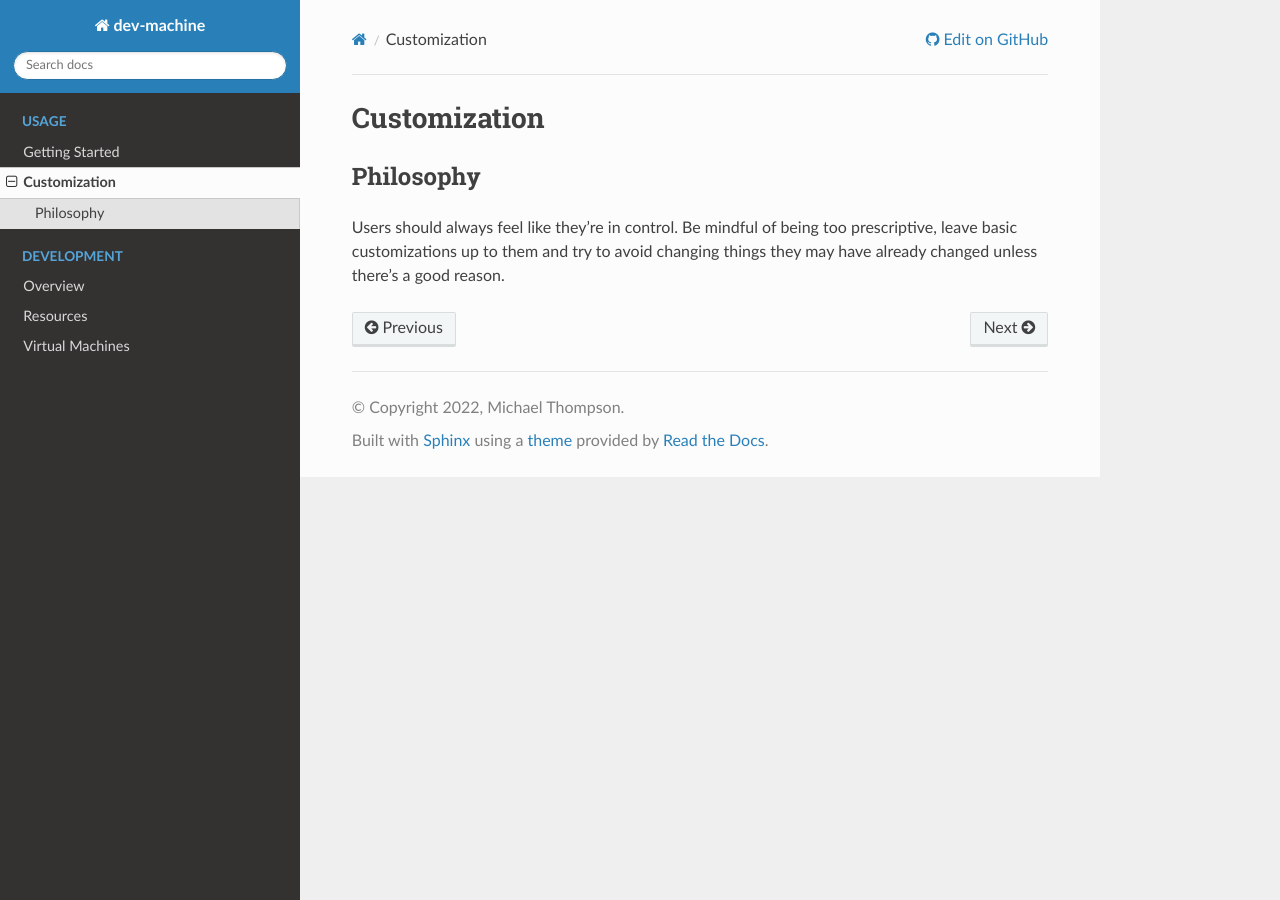
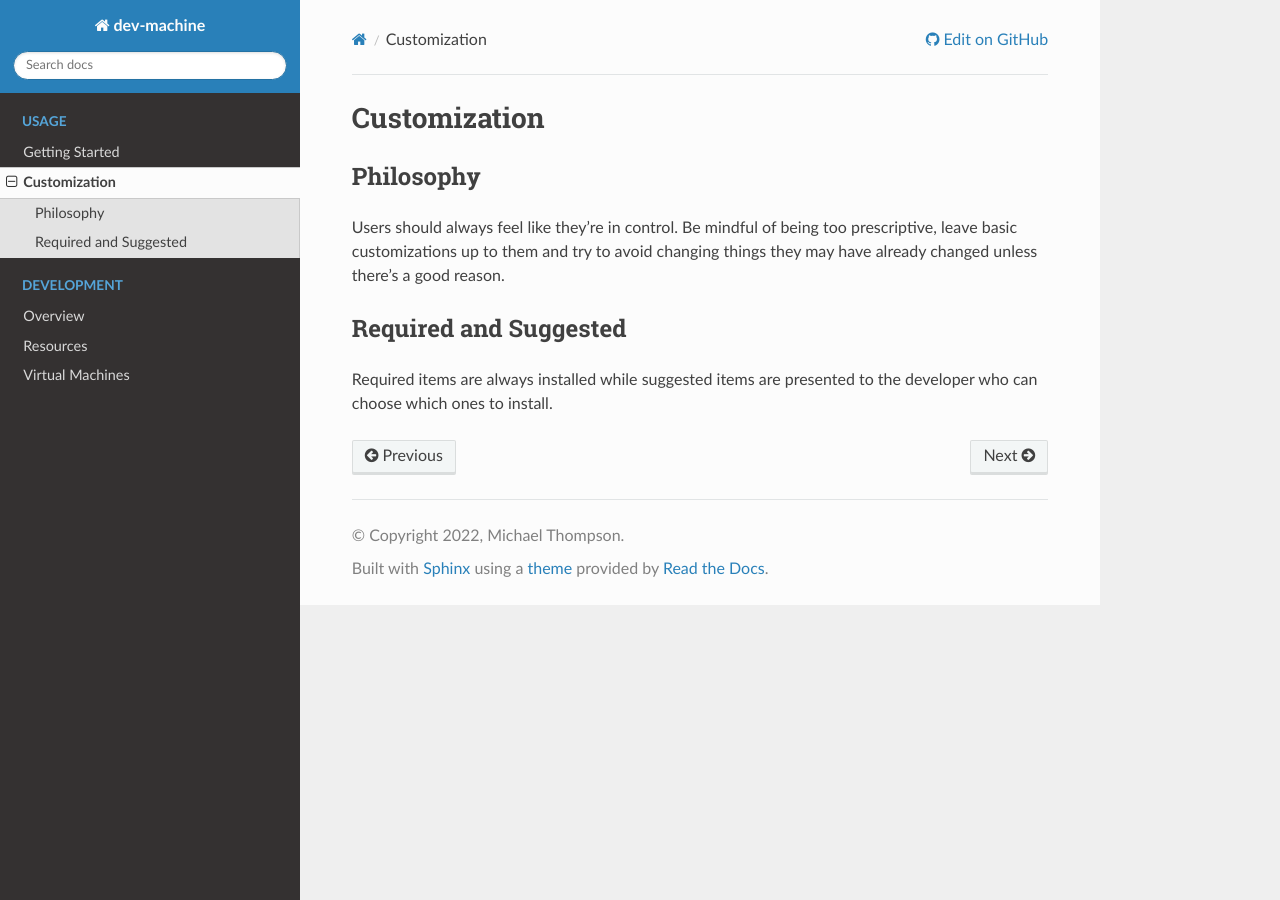
Before and after one commit to ActionScripted/dev-machine, a Sphinx documentation site: the page built from docs/source/usage/customization.md, in a window 1280 px wide. Built offline with Sphinx 7.4.7 and the Read the Docs theme 2.0.0, drawn with Linux system fonts in a browser that asks for light colours.

```diff
--- a/docs/source/usage/customization.md
+++ b/docs/source/usage/customization.md
@@ -3,3 +3,7 @@
 ## Philosophy
 
 Users should always feel like they're in control. Be mindful of being too prescriptive, leave basic customizations up to them and try to avoid changing things they may have already changed unless there's a good reason.
+
+## Required and Suggested
+
+Required items are always installed while suggested items are presented to the developer who can choose which ones to install.
```
Also changed, not shown: 2 other files.
